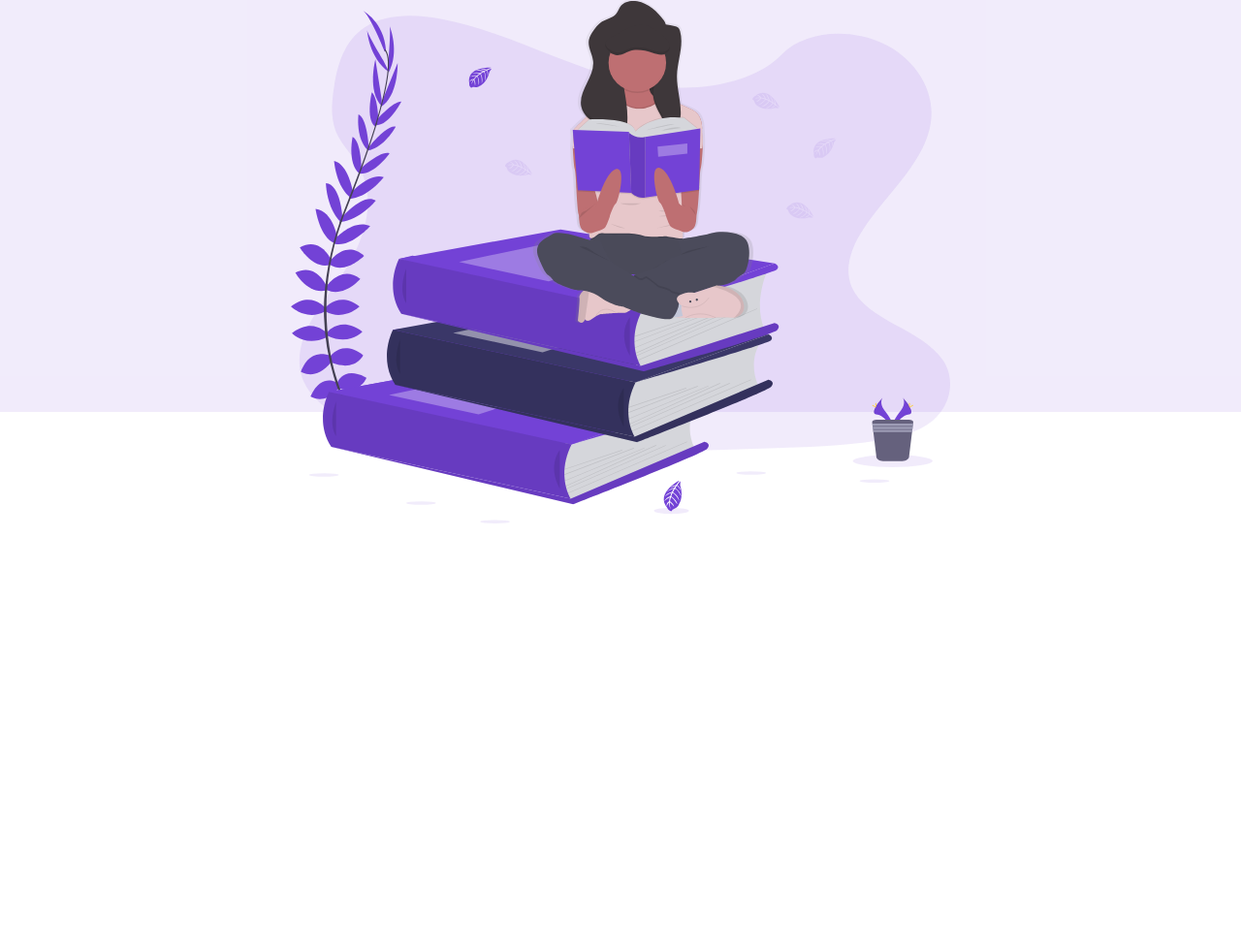
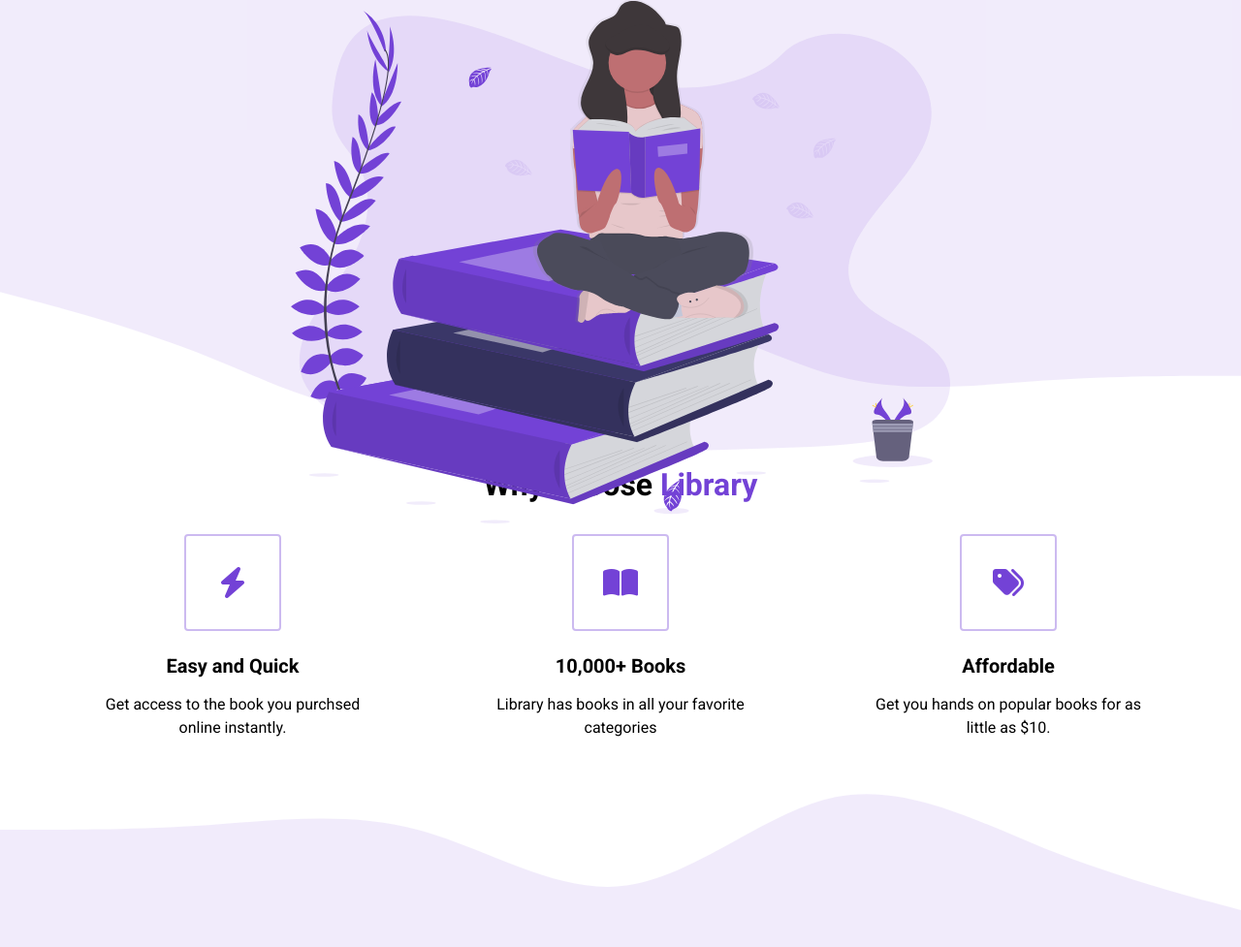
Before and after one commit to helloemma1/e-commerce-project, a plain HTML site: page index.html in a window 1280 px wide. Shown: the part 375-1352 px from the top of the page at 97% size. Before the commit the page ends 939 px from the top, so only its background shows below. Drawn offline with Linux system fonts and the light colour scheme.

Commit message:
add features section

```diff
--- a/index.html
+++ b/index.html
@@ -5,6 +5,7 @@
   <meta name="viewport" content="width=device-width, initial-scale=1.0">
   <title>E-Commerce-Project</title>
   <link rel="stylesheet" href="style.css">
+  <script src="https://kit.fontawesome.com/7e122096ba.js" crossorigin="anonymous"></script>
 </head>
 <body>
   <section id="landing">
@@ -31,5 +32,48 @@
       </div>
     </header>
   </section>
+
+  <main>
+    <section id="highlights">
+      <div class="container">
+        <div class="row">
+          <h2 class="section__title">
+            Why choose <span class="purple">Library</span>
+          </h2>
+          <div class="highlight__wrapper">
+            <div class="highlight">
+              <div class="highlight__img">
+                <i class="fas fa-bolt"></i>
+              </div>
+                <h3 class="highlight__subtitle">Easy and Quick</h3>
+                <p class="highlight__para">Get access to the book you purchsed online instantly.</p>
+            </div>
+            <div class="highlight">
+              <div class="highlight__img">
+                <i class="fas fa-book-open"></i>
+              </div>
+                <h3 class="highlight__subtitle">10,000+ Books</h3>
+                <p class="highlight__para">Library has books in all your favorite categories</p>
+            </div>
+            <div class="highlight">
+              <div class="highlight__img">
+                <i class="fas fa-tags"></i>
+              </div>
+                <h3 class="highlight__subtitle">Affordable</h3>
+                <p class="highlight__para">Get you hands on popular books for as little as $10.</p>
+            </div>
+          </div>
+        </div>
+      </div>
+    </section>
+
+    <section id="features">
+      <div class="container">
+        <div class="row">
+
+        </div>
+      </div>
+    </section>
+  </main>
 </body>
 </html>
--- a/style.css
+++ b/style.css
@@ -7,6 +7,11 @@
   font-family: "Roboto", sans-serif;
 }
 
+body {
+  max-width: 100vw;
+  overflow-x: hidden;
+}
+
 nav {
   height: 80px;
   display: flex;
@@ -14,6 +19,10 @@ nav {
 
 img {
   width: 100%;
+}
+
+p {
+  line-height: 1.5;
 }
 
 .nav__container {
@@ -120,4 +129,100 @@ button:active {
 
 .header__img--wrapper {
   padding: 20px;
+  z-index: 2;
 }
+
+.container {
+  padding: 56px 0;
+}
+
+.row {
+  width: 100%;
+  max-width: 1200px;
+  margin: 0 auto;
+}
+
+/*
+
+HIGHLIGHTS
+
+*/
+
+#highlights {
+  position: relative;
+}
+
+#highlights:before {
+  background: url('assets/wave.svg');
+  content: "";
+  position: absolute;
+  width: 101vw;
+  height: 12vw;
+  top: 1px;
+  left: 0;
+  z-index: 1;
+  background-size: cover;
+  background-repeat: no-repeat;
+  transform: translateY(-100%);
+}
+
+#highlights:after {
+  background: url('./assets/wave.svg');
+  content: "";
+  position: absolute;
+  width: 101vw;
+  height: 12vw;
+  bottom: 1px;
+  left: 0;
+  z-index: 1;
+  background-size: cover;
+  background-repeat: no-repeat;
+  transform: translateY(100%) rotate(180deg);
+}
+
+.highlight__wrapper {
+  display: flex;
+}
+
+.highlight {
+  padding: 0 24px;
+  width: calc(100% / 3);
+  display: flex;
+  align-items: center;
+  justify-content: center;
+  flex-direction: column;
+}
+
+.highlight__para {
+  text-align: center;
+  max-width: 280px;
+}
+
+.highlight__img {
+  border: 2px solid #7342d65d;
+  color: #7342d6;
+  width: 100px;
+  height: 100px;
+  display: flex;
+  align-items: center;
+  justify-content: center;
+  border-radius: 4px;
+  font-size: 32px;
+  margin-bottom: 24px;
+}
+
+.highlight__subtitle {
+  font-size: 20px;
+  margin-bottom: 16px;
+}
+
+/*
+
+FEATURES
+
+*/
+
+#features {
+  height: 1000px;
+  background-color: rgba(115, 66, 214, 0.1);
+}
```
